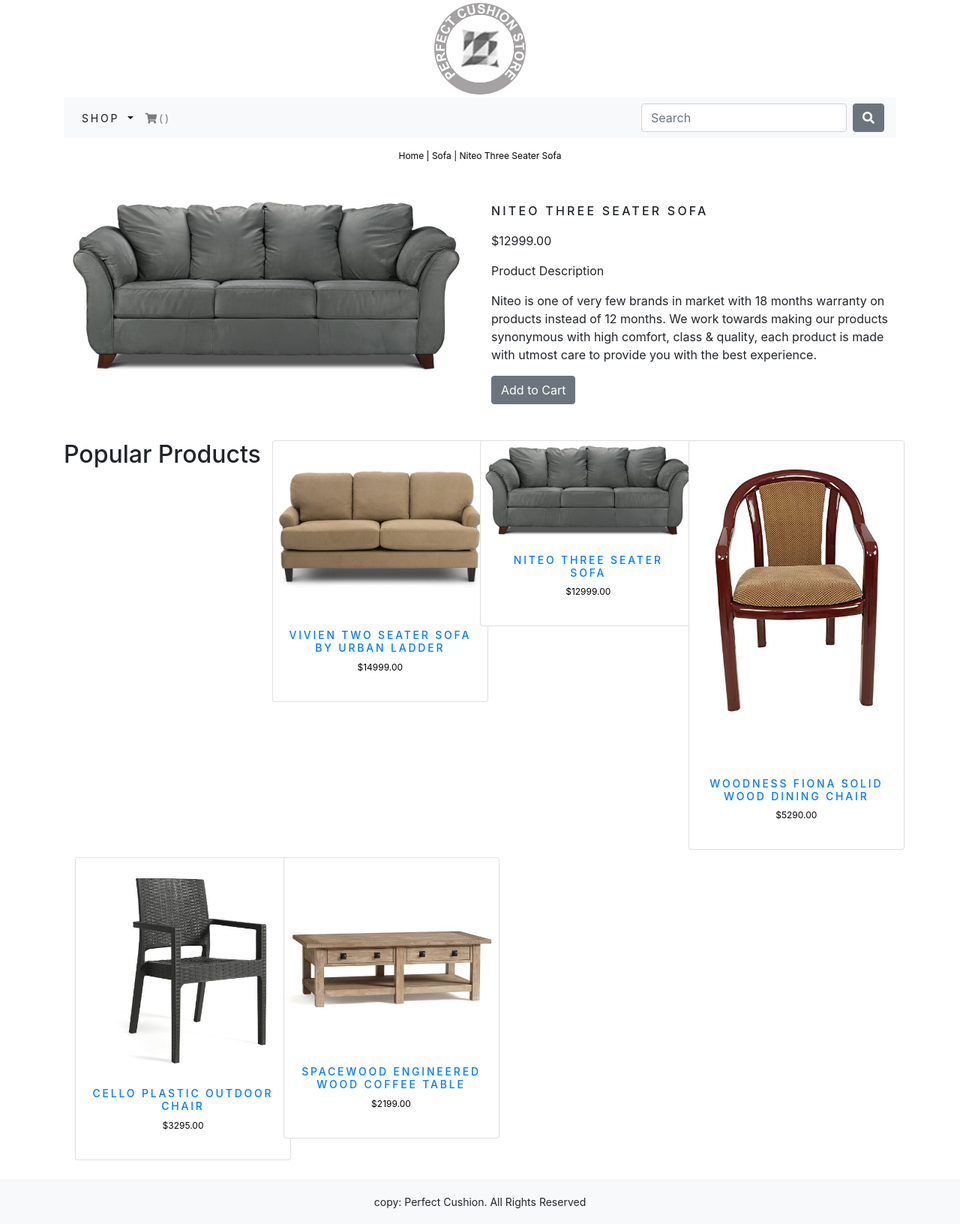
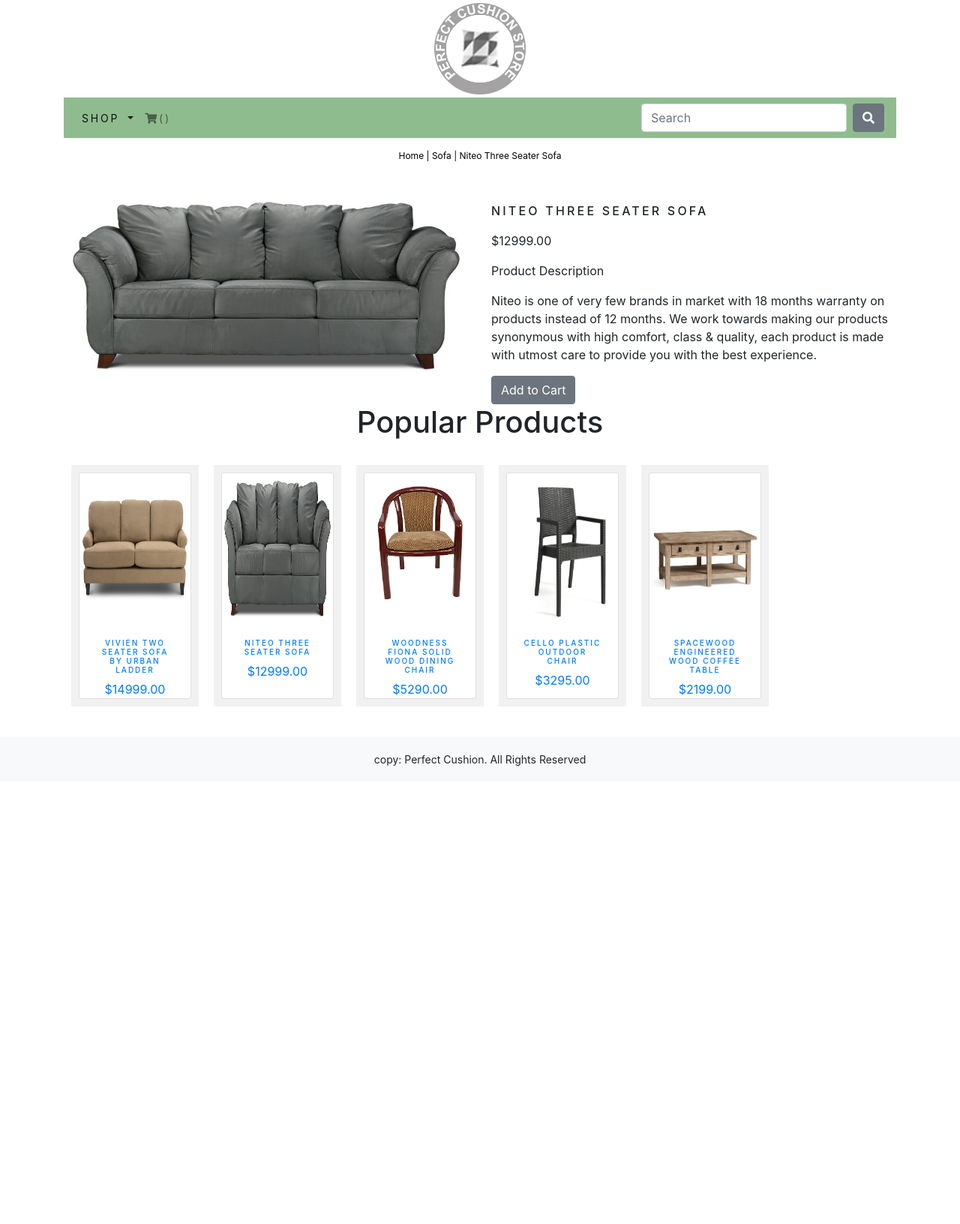
Before and after one commit to atul-nit/perfectcushion, a Django app: a page that uses shop/templates/navbar.html in a window 1280 px wide. Shown: the whole page at 75% size. After the commit the page ends 1021 px from the top, so only its background shows below. Run offline with Django 3.2, Linux system fonts and the light colour scheme; data comes from the database, SQL or seed files in the repository; both versions use the stored data as it was after the commit; some libraries are stand-ins or nearby versions.

Commit message:
color change for navbar

```diff
--- a/shop/templates/navbar.html
+++ b/shop/templates/navbar.html
@@ -1,4 +1,4 @@
-<nav class="navbar navbar-expand-lg navbar-light bg-light">
+<nav class="navbar navbar-expand-lg navbar-light" style="background-color:darkseagreen;">
     <button class="navbar-toggler" type="button" data-toggle="collapse" data-target="#navbarSupportedContent"
             aria-controls="navbarSupportedContent" aria-expanded="false" aria-label="Toggle navigation">
         <span class="navbar-toggler-icon"></span>
--- a/shop/templates/shop/product.html
+++ b/shop/templates/shop/product.html
@@ -33,23 +33,37 @@
                     </div>
                 </div>
             </div>
-            <br>
-            <br>
-            <div class="row mx-auto">
-                <h2>Popular Products</h2>
+
+
+
+
+
+
+
+
+
+            <div class="row">
+                <h1 class="text-center" style="width:100%;">Popular Products</h1>
+                <div class="MultiCarousel" data-items="1,3,5,6" data-slide="1" id="MultiCarousel"  data-interval="1000">
+                <div class="MultiCarousel-inner">
                     {% for popular_product in popular %}
-                <div class="my_bottom_margin col-9 col-sm-12 col-md-4 col-md-12 col-lg-3">
-                    <div class="card text-center" style="width: 18rem;">
+                    <div class="item" style="width:190px;">
+                        <div class="pad15">
+                            <div class="card text-center">
                                 <a href="{{ popular_product.get_url }}">
-                            <img class="card-img-top my_image" src="{{ popular_product.image.url }}" alt="{{popular_product.name}}">
-                            <div class="card-body">
-                                <h4>{{ popular_product.name }}</h4>
+                                    <img class="card-img-top my_image" style="height:200px;" src="{{ popular_product.image.url }}" alt="{{popular_product.name}}">
+                                    <div class="card-body" style="height:100px;">
+                                        <h4 style="font-size:10px;">{{ popular_product.name }}</h4>
                                         <p>${{ popular_product.price }}</p>
                                     </div>
                                 </a>
                             </div>
                         </div>
+                    </div>
                     {% endfor %}
+                </div>
+                </div>
+
             </div>
 
         </div>
--- a/static/css/custom.css
+++ b/static/css/custom.css
@@ -90,7 +90,13 @@ body {
     font-weight: normal;
     text-transform: uppercase;
     letter-spacing: .2em;
-    background-color: #f8f9fa!important;
+    background-color: #8fbc8f!important;
+}
+.my_custom_table thead th {
+    border-bottom: 2px solid #7CFC00;
+}
+.my_custom_table th {
+    border-top: 1px solid  #7CFC00;
 }
 .custom_image {
     width: 100px;
@@ -105,6 +111,7 @@ body {
 }
 .my_custom_button {
     margin-top: 5px;
+    background: #545b62!important;
 }
 /**Stripe Button**/
 .stripe-button-el {
@@ -112,7 +119,7 @@ body {
     display: block !important;
     background-color: #868e96 !important;
     border: 0px !important
-    background-image: none;
+    background-image: none!important;
 }
 .stripe-button-el span {
     display: block;
@@ -123,6 +130,18 @@ body {
     font-family: 'Roboto' sans-serif !important;
     font-size: 16px !important;
     color: #fff !important;
-    background-image: none;
-    background: none;
+    background-image: none!important;
+    background: #545b62!important;
 }
+.stripe-button-el.active span {
+    background: #545b62!important;
+}
+/** Popular Product Corousel CSS **/
+.MultiCarousel { float: left; overflow: hidden; padding: 15px; width: 100%; position:relative; }
+.MultiCarousel .MultiCarousel-inner { transition: 1s ease all; float: left; }
+.MultiCarousel .MultiCarousel-inner .item { float: left;}
+.MultiCarousel .MultiCarousel-inner .item > div { text-align: center; padding:10px; margin:10px; background:#f1f1f1; color:#666;}
+.MultiCarousel .leftLst, .MultiCarousel .rightLst { position:absolute; border-radius:50%;top:calc(50% - 20px); }
+.MultiCarousel .leftLst { left:0; }
+.MultiCarousel .rightLst { right:0; }
+.MultiCarousel .leftLst.over, .MultiCarousel .rightLst.over { pointer-events: none; background:#ccc; }
```
Also changed, not shown: db.sqlite3, 1 other file. Lines whose indentation alone changed are shown as unchanged.
